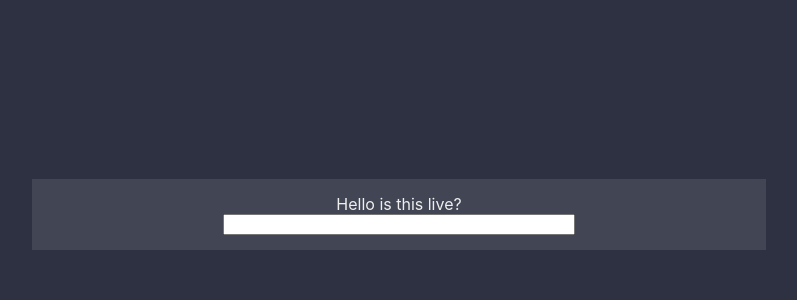
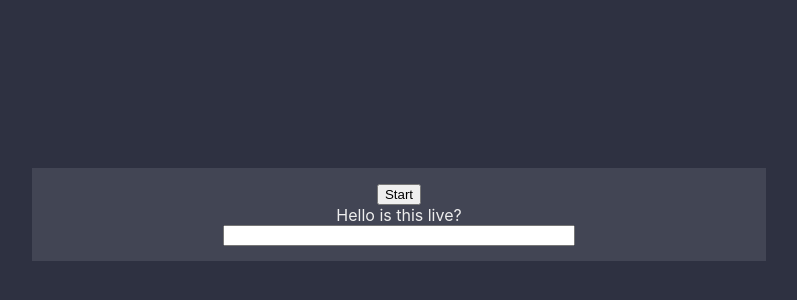
Before and after one commit to MarcDwyer/arcade-typeracer, a React (Create React App) app in the folder frontend/: page / in a window 1280 px wide. Shown: the part 186-486 px from the top of the page, without its empty margins (241-1038 px from the left). Built offline with nearby package versions, Linux system fonts and the light colour scheme.

Commit message:
added timer

```diff
--- a/frontend/src/App.tsx
+++ b/frontend/src/App.tsx
@@ -4,47 +4,52 @@ import { SET_TYPING } from "./reducers/typing_reducer";
 import { useDispatch, useSelector } from "react-redux";
 import { ReduxStore } from "./reducers/main";
 
-import { handleTyping } from "./actions/typing_actions";
+import { handleTyping, setTimer } from "./actions/typing_actions";
 
-import { transformChar } from "./util";
+import { transformChar, wordsCalc } from "./util";
+
+import { Theme } from "./themes/theme_colors.";
+import IndividualChar from "./components/Individual_Character/individualChar";
 
 import "./App.scss";
-import { Theme } from "./themes/theme_colors.";
 
 // Number of words in text / time taken to complete
 
 function App() {
   const tData = useSelector((state: ReduxStore.State) => state.typing);
+  const { textData } = tData;
   const dispatch = useDispatch();
 
   useEffect(() => {
+    const selected = typeText.tutorial;
+
+    const payload: ReduxStore.TxtData = {
+      text: transformChar(selected),
+      totalWords: wordsCalc(selected),
+    };
+
     dispatch({
       type: SET_TYPING,
-      payload: transformChar(typeText.tutorial),
+      payload,
     });
   }, []);
-
+  console.log(tData);
   return (
     <div className="App">
       <div className="inner-div" style={{ backgroundColor: Theme.shadeColor }}>
+        <button onClick={() => dispatch(setTimer(15))}>Start</button>
+        {tData.timer &&
+          (() => {
+            const [_, minutes, seconds] = tData.timer;
+            return <span>{`Minutes: ${minutes}. Seconds: ${seconds}`}</span>;
+          })()}
         {tData.completed && <span>Congrats you have finished!</span>}
-        {tData.typing_text && (
+        {textData && (
           <>
             <div className="text">
-              {tData.typing_text.map(({ char, completed }, i) => {
-                let styles = {};
-                if (completed) {
-                  styles = {
-                    ...styles,
-                    color: Theme.colorSuccess,
-                  };
-                }
-                return (
-                  <span key={i} style={styles}>
-                    {char}
-                  </span>
-                );
-              })}
+              {textData.text.map((char, i) => (
+                <IndividualChar char={char} index={i} key={i} />
+              ))}
             </div>
             <div className="input-area">
               {tData.error && <span>{tData.error}</span>}
--- a/frontend/src/actions/typing_actions.ts
+++ b/frontend/src/actions/typing_actions.ts
@@ -1,40 +1,32 @@
 import { ReduxStore } from "../reducers/main";
 import { Dispatch } from "redux";
-import { INC_INDEX, SET_ERROR } from "../reducers/typing_reducer";
+import {
+  INC_INDEX,
+  SET_ERROR,
+  SET_TIMER,
+  COMPLETE,
+} from "../reducers/typing_reducer";
+import { getTime } from "../util";
 
 type GetState = () => ReduxStore.State;
-
-// if (!state.text) return state;
-// const text = [...state.text];
-// text[state.index].completed = true;
-// const value = payload === " " ? payload : state.value + payload;
-// const completed = state.text.length - 1 === state.index ? true : false;
-// return {
-//   ...state,
-//   error: false,
-//   index: completed ? state.index : state.index + 1,
-//   completed,
-//   value,
-//   text,
-// };
 
 export function handleTyping(char: string) {
   char = char[char.length - 1];
   return (dispatch: Dispatch, getState: GetState) => {
     const typing = getState().typing;
-    if (!typing.typing_text) return;
-    const typing_text = [...typing.typing_text];
-    const curr = typing_text[typing.currIndex];
     if (typing.completed) {
       return;
     }
+    let textData = typing.textData;
+    if (!textData) return;
+    const curr = textData.text[typing.currIndex];
     if (char !== curr.char) {
       dispatch({ type: SET_ERROR, payload: "Incorrect character" });
       return;
     }
-    typing_text[typing.currIndex].completed = true;
+    textData.text[typing.currIndex].completed = true;
     const value = char === " " ? char : typing.value + char;
-    const completed = typing.typing_text.length - 1 === typing.currIndex;
+    const completed = textData.text.length - 1 === typing.currIndex;
     dispatch({
       type: INC_INDEX,
       payload: {
@@ -43,8 +35,30 @@ export function handleTyping(char: string) {
         currIndex: completed ? typing.currIndex : typing.currIndex + 1,
         completed,
         value,
-        typing_text,
+        textData,
       },
     });
   };
 }
+
+export const setTimer = (time: number) => (dispatch: Dispatch) => {
+  time = time * 1000;
+  const futureTime = Date.now() + time;
+  let timer: undefined | number;
+  const initTimer = () => {
+    const timeRes = getTime(futureTime);
+    if (timeRes.join("") === "000") {
+      dispatch({
+        type: COMPLETE,
+      });
+      clearInterval(timer);
+      return;
+    }
+    dispatch({
+      type: SET_TIMER,
+      payload: timeRes,
+    });
+  };
+  initTimer();
+  timer = setInterval(initTimer, 1000);
+};
--- /dev/null
+++ b/frontend/src/components/Individual_Character/individualChar.tsx
@@ -0,0 +1,28 @@
+import React from "react";
+import { Character } from "../../util";
+import { Theme } from "../../themes/theme_colors.";
+
+type Props = {
+  char: Character;
+  index: number;
+};
+function handleStyles(char: Character) {
+  let styles = {};
+  if (char.completed) {
+    styles = {
+      ...styles,
+      color: Theme.colorSuccess,
+    };
+  }
+  return styles;
+}
+function IndividualCharacter({ char, index }: Props) {
+  const styles = handleStyles(char);
+  return (
+    <span key={index} style={styles}>
+      {char.char}
+    </span>
+  );
+}
+
+export default IndividualCharacter;
--- a/frontend/src/reducers/main.ts
+++ b/frontend/src/reducers/main.ts
@@ -1,5 +1,5 @@
 import { combineReducers } from "redux";
-import TypingReducer, { TData } from "./typing_reducer";
+import TypingReducer, { TData, TextData } from "./typing_reducer";
 
 export type Action = {
   payload?: any;
@@ -9,6 +9,8 @@ export type Action = {
 export declare namespace ReduxStore {
   export type TypingData = TData;
 
+  export type TxtData = TextData;
+
   export type State = {
     typing: TypingData;
   };
--- a/frontend/src/reducers/typing_reducer.ts
+++ b/frontend/src/reducers/typing_reducer.ts
@@ -1,24 +1,32 @@
-import { Character } from "../util";
+import { Character, TimeResults } from "../util";
 import { Action } from "./main";
 
 export type TData = {
   currIndex: number;
   error: string | null;
   value: string;
-  typing_text: Character[] | null;
+  textData: TextData | null;
   completed: boolean;
+  timer: TimeResults | null;
+};
+export type TextData = {
+  totalWords: number;
+  text: Character[];
 };
 
 export const INC_INDEX = Symbol(),
   SET_ERROR = Symbol(),
-  SET_TYPING = Symbol();
+  SET_TYPING = Symbol(),
+  SET_TIMER = Symbol(),
+  COMPLETE = Symbol();
 
 const initState: TData = {
   error: null,
   currIndex: 0,
-  typing_text: null,
+  textData: null,
   value: "",
   completed: false,
+  timer: null,
 };
 
 function TypingReducer(state: TData = initState, { type, payload }: Action) {
@@ -28,7 +36,11 @@ function TypingReducer(state: TData = initState, { type, payload }: Action) {
     case SET_ERROR:
       return { ...state, error: payload };
     case SET_TYPING:
-      return { ...state, typing_text: payload as Character[] };
+      return { ...state, textData: payload as TextData };
+    case SET_TIMER:
+      return { ...state, timer: payload };
+    case COMPLETE:
+      return { ...state, completed: true, timer: null };
     default:
       return state;
   }
--- a/frontend/src/util.ts
+++ b/frontend/src/util.ts
@@ -2,6 +2,44 @@ export type Character = {
   completed: boolean;
   char: string;
 };
+
 export function transformChar(txt: string): Character[] {
   return txt.split("").map((s) => ({ char: s, completed: false }));
 }
+
+export function wordsCalc(txt: string) {
+  // txt = txt.replace(/[.,\/#!$%\^&\*;:{}=\-_`~()]/g, "");
+  txt = txt.replace(/ +(?= )/g, "");
+
+  let count = 1;
+  for (const t of txt) {
+    if (t === " ") count++;
+  }
+  return count;
+}
+
+/**
+ * An array in the following order [hours, minutes, seconds]
+ */
+export type TimeResults = [number, number, number];
+
+/**
+ * @param {time}
+ * time should be in milliseconds
+ * @returns getTime returns the time in [hours, minutes, seconds]
+ */
+export const getTime = (futureTime: number): TimeResults => {
+  const now = Date.now();
+  if (now >= futureTime) {
+    return [0, 0, 0];
+  }
+  const distance = futureTime - now;
+
+  const hours = Math.floor(
+      (distance % (1000 * 60 * 60 * 24)) / (1000 * 60 * 60)
+    ),
+    minutes = Math.floor((distance % (1000 * 60 * 60)) / (1000 * 60)),
+    seconds = Math.floor((distance % (1000 * 60)) / 1000);
+
+  return [hours, minutes, seconds];
+};
```
Also changed, not shown: frontend/src/components/Timer/timer.tsx (added, +7 -0 lines).
